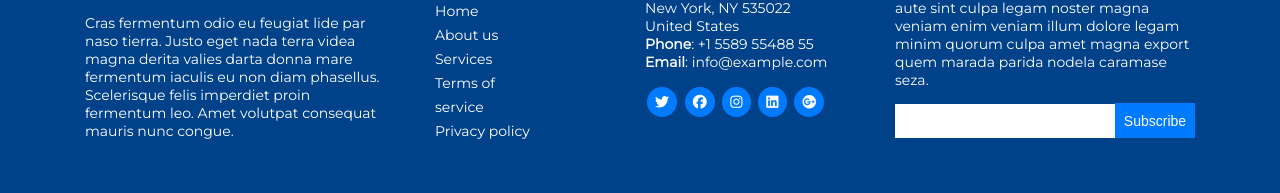
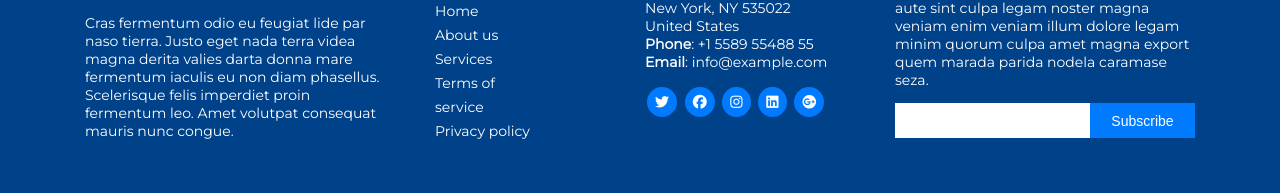
Before and after one commit to lia1810/clase-grupal1, a plain HTML site: page index.html in a window 1280 px wide. Shown: the part 139-332 px from the top of the page. Drawn offline with Linux system fonts and the light colour scheme.

Commit message:
cambie label por form

```diff
--- a/index.html
+++ b/index.html
@@ -57,7 +57,11 @@
                 <h4>OUR NEWSLETTER</h4>
                 <p>Tamen quem nulla quae legam multos aute sint culpa legam noster magna veniam enim veniam illum dolore
                     legam minim quorum culpa amet magna export quem marada parida nodela caramase seza.</p>
-                <label><input type="email" name="email"></label><input type="submit" value="Subscribe">
+                    <form class="post">
+                        <input type="email" name="correo">
+                        <input type="submit" value="Subscribe">
+
+                    </form>
             </div>
         </div>
 
--- a/style.css
+++ b/style.css
@@ -1,11 +1,9 @@
 @import url('https://fonts.googleapis.com/css?family=Montserrat&display=swap');
-
  body {
      background-color: #00428a;
      color: #fff;
      font-family: "Montserrat", sans-serif;
      margin: 0px;
-
 }
  footer {
      display: flex;
@@ -15,42 +13,34 @@
      font-size:14px;
      text-align:left;
 }
-
  div {
      margin: 10px;
 }
-
  .wayne, .suscription {
      padding: 15px;
      width: 300px;
 }
-
  .useful-links {
      padding: 15px;
      width: 100px;
 }
-
  .social {
      padding: 15px;
      width: 200px;
 }
-
  .bloque1 {
      display: flex;
      padding: 20px;
 }
-
  h1{
      letter-spacing: 0px;
      font-size: 34px;
      font-weight: normal;
 }
-
  .bloque2 {
      display: flex;
      padding: 20px;
 }
-
  span {
      font-weight: bold;
 }
@@ -66,41 +56,39 @@ i {
      background-color: #007bff;
      color: #fff;
 }
+form{ display: flex;
+    margin: 0;
 
+}
  input[type=email] {
-border: 0;
-width: 200px;
-height: 35;
-padding: 6px 8px;
+     border: none;
+     width: 65%;
+     height: 35px;
      font-size: 16px;
-border: 2px solid transparent;
      line-height: 16px;
+     padding: 0;
 }
-
  input[type="submit"] {
      background: #007bff;
-border: 0;
-width: 80px;
+     border: none;
+     width: 35%;
      height: 35px;
-padding: 6px 0;
      text-align: center;
      font-size: 14px;
      color: #fff;
      transition: 0.5s;
      cursor: pointer;
+     padding: 0;
 }
-
  [type=submit]:hover {
      background-color: #0669d3;
 }
-
  i:hover {
      background-color: #0669d3;
 }
  ul {
      padding-inline-start: 0px;
 }
-
  li, a{
      line-height: 24px;
      list-style: none;
@@ -108,12 +96,9 @@ color: #fff;
      text-decoration:none;
      transition:0.5s;
 }
-
  a:hover {
      color:lightskyblue;
 }
-
-
  @media (max-width: 1000px) and (min-width: 601px) {
      footer {
          display: flex;
@@ -123,7 +108,6 @@ flex-wrap: wrap;
          width: 50%;
     }
 }
-
  @media(max-width: 600px){
      footer{
          display: flex;
@@ -143,9 +127,6 @@ padding: 0px;
          margin: 0px;
     }
 }
-
-
-
  .copyright {
      background-color:darkblue;
      padding-top:40px;
```
Lines whose indentation alone changed are shown as unchanged.
